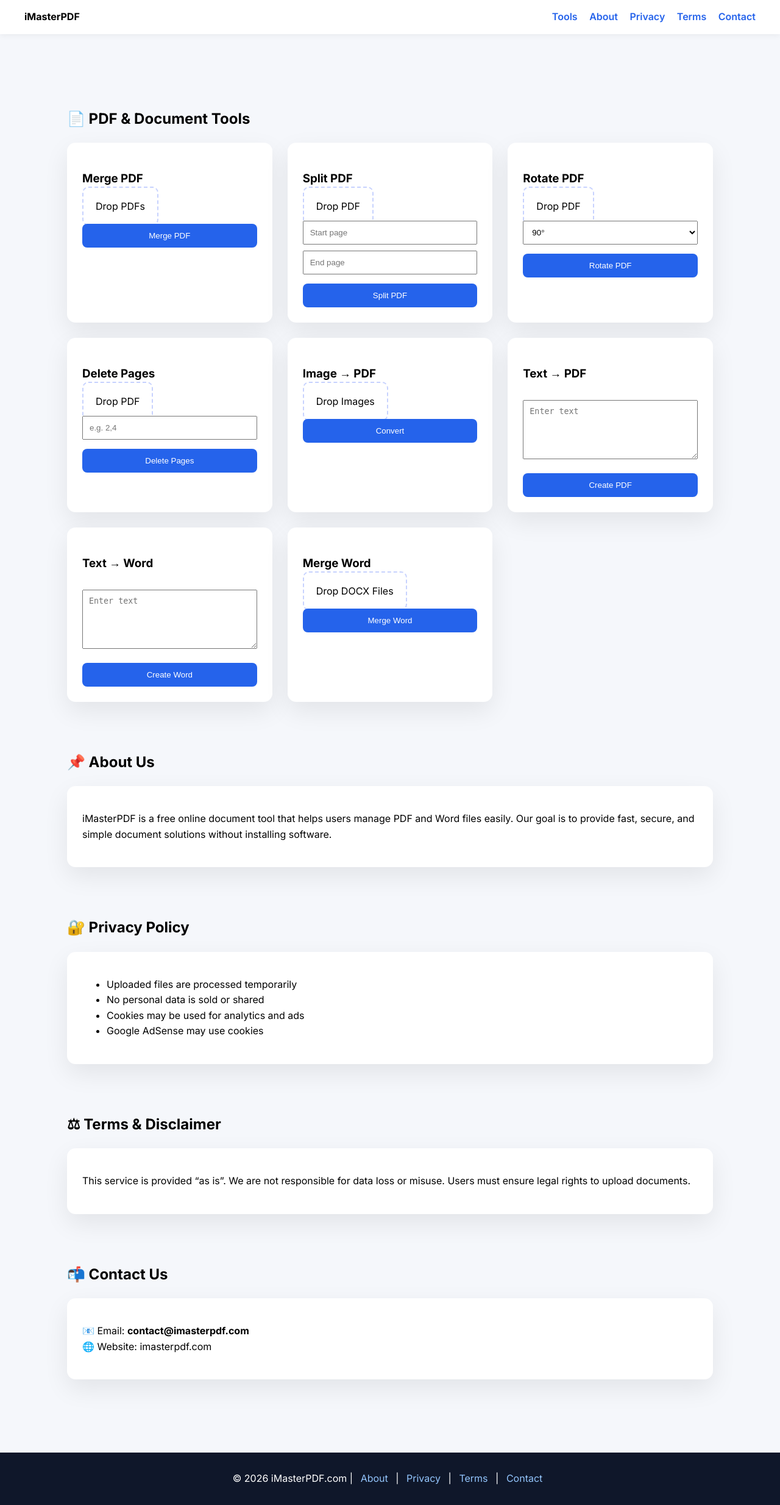
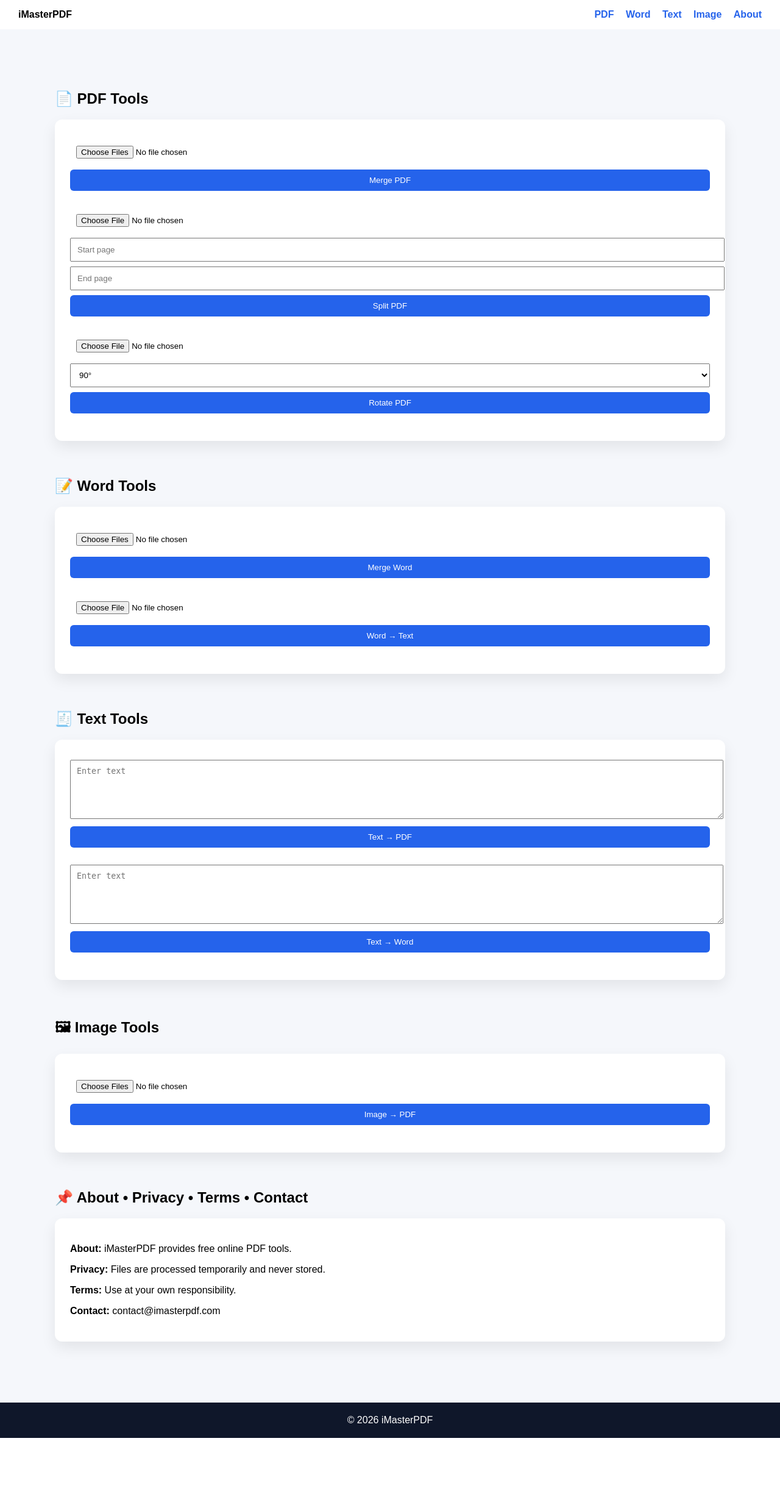
Before and after one commit to shahil0x/imasterpdf, a Flask app: page / in a window 1280 px wide. Shown: the whole page at 61% size. After the commit the page ends 2358 px from the top, so only its background shows below. Run offline with Flask 3, Linux system fonts and the light colour scheme.

Commit message:
Added PDF, Word, Text, Image tools + UI update

```diff
--- a/app.py
+++ b/app.py
@@ -1,18 +1,12 @@
-from flask import (
-    Flask, request, send_file, render_template,
-    abort, redirect, url_for, flash
-)
+from flask import Flask, request, send_file, render_template, abort
+import os, uuid
 
-import os, uuid
 from PyPDF2 import PdfMerger, PdfReader, PdfWriter
 from docx import Document
 from PIL import Image
 from reportlab.pdfgen import canvas
 
-# ---------------- APP SETUP ----------------
-
 app = Flask(__name__)
-app.secret_key = "imasterpdf_secret_key"
 
 BASE_DIR = os.path.dirname(os.path.abspath(__file__))
 UPLOAD = os.path.join(BASE_DIR, "uploads")
@@ -24,63 +18,34 @@ os.makedirs(OUTPUT, exist_ok=True)
 def uid(ext):
     return f"{uuid.uuid4().hex}.{ext}"
 
-def require_file(key="file"):
-    if key not in request.files or request.files[key].filename == "":
-        abort(400, "No file uploaded")
-
-# ---------------- PAGES (ADSENSE REQUIRED) ----------------
-
+# ---------------- HOME ----------------
 @app.route("/")
-def index():
+def home():
     return render_template("index.html")
 
-@app.route("/about")
-def about():
-    return render_template("about.html")
-
-@app.route("/privacy-policy")
-def privacy():
-    return render_template("privacy.html")
-
-@app.route("/terms")
-def terms():
-    return render_template("terms.html")
-
-@app.route("/contact", methods=["GET", "POST"])
-def contact():
-    if request.method == "POST":
-        flash("Thank you! We will contact you soon.", "success")
-        return redirect(url_for("contact"))
-    return render_template("contact.html")
-
 # ---------------- PDF TOOLS ----------------
-
 @app.route("/merge-pdf", methods=["POST"])
 def merge_pdf():
     files = request.files.getlist("files")
     if not files:
-        abort(400, "No files selected")
+        abort(400)
 
     merger = PdfMerger()
-
     for f in files:
-        if f.filename:
-            path = os.path.join(UPLOAD, uid("pdf"))
-            f.save(path)
-            merger.append(path)
+        path = os.path.join(UPLOAD, uid("pdf"))
+        f.save(path)
+        merger.append(path)
 
     out = os.path.join(OUTPUT, uid("pdf"))
     merger.write(out)
     merger.close()
-
     return send_file(out, as_attachment=True)
 
 @app.route("/split-pdf", methods=["POST"])
 def split_pdf():
-    require_file()
     f = request.files["file"]
+    reader = PdfReader(f)
 
-    reader = PdfReader(f)
     start = int(request.form.get("start", 1)) - 1
     end = int(request.form.get("end", len(reader.pages)))
 
@@ -96,10 +61,10 @@ def split_pdf():
 
 @app.route("/rotate-pdf", methods=["POST"])
 def rotate_pdf():
-    require_file()
+    f = request.files["file"]
     angle = int(request.form.get("angle", 90))
 
-    reader = PdfReader(request.files["file"])
+    reader = PdfReader(f)
     writer = PdfWriter()
 
     for p in reader.pages:
@@ -112,50 +77,19 @@ def rotate_pdf():
 
     return send_file(out, as_attachment=True)
 
-@app.route("/delete-pages", methods=["POST"])
-def delete_pages():
-    require_file()
-    pages = request.form.get("pages", "").strip()
-    if not pages:
-        abort(400, "No pages specified")
-
-    remove = {int(x) for x in pages.split(",") if x.isdigit()}
-
-    reader = PdfReader(request.files["file"])
-    writer = PdfWriter()
-
-    for i, page in enumerate(reader.pages):
-        if (i + 1) not in remove:
-            writer.add_page(page)
-
-    out = os.path.join(OUTPUT, uid("pdf"))
-    with open(out, "wb") as o:
-        writer.write(o)
-
-    return send_file(out, as_attachment=True)
-
-# ---------------- IMAGE TO PDF ----------------
-
+# ---------------- IMAGE ----------------
 @app.route("/image-to-pdf", methods=["POST"])
 def image_to_pdf():
     images = request.files.getlist("images")
-    if not images:
-        abort(400, "No images uploaded")
-
     imgs = [Image.open(i).convert("RGB") for i in images if i.filename]
-    if not imgs:
-        abort(400, "Invalid images")
 
     out = os.path.join(OUTPUT, uid("pdf"))
     imgs[0].save(out, save_all=True, append_images=imgs[1:])
-
     return send_file(out, as_attachment=True)
 
-# ---------------- WORD TOOLS ----------------
-
+# ---------------- WORD ----------------
 @app.route("/word-to-text", methods=["POST"])
 def word_to_text():
-    require_file()
     doc = Document(request.files["file"])
     text = "\n".join(p.text for p in doc.paragraphs)
 
@@ -168,9 +102,6 @@ def word_to_text():
 @app.route("/merge-word", methods=["POST"])
 def merge_word():
     files = request.files.getlist("files")
-    if not files:
-        abort(400, "No Word files uploaded")
-
     final = Document()
 
     for d in files:
@@ -180,21 +111,19 @@ def merge_word():
 
     out = os.path.join(OUTPUT, uid("docx"))
     final.save(out)
-
     return send_file(out, as_attachment=True)
 
-# ---------------- TEXT TO PDF ----------------
-
+# ---------------- TEXT ----------------
 @app.route("/text-to-pdf", methods=["POST"])
 def text_to_pdf():
     text = request.form.get("text", "").strip()
     if not text:
-        abort(400, "No text provided")
+        abort(400)
 
     out = os.path.join(OUTPUT, uid("pdf"))
     c = canvas.Canvas(out)
+    y = 800
 
-    y = 800
     for line in text.split("\n"):
         c.drawString(40, y, line)
         y -= 15
@@ -205,7 +134,20 @@ def text_to_pdf():
     c.save()
     return send_file(out, as_attachment=True)
 
+@app.route("/text-to-word", methods=["POST"])
+def text_to_word():
+    text = request.form.get("text", "").strip()
+    if not text:
+        abort(400)
+
+    doc = Document()
+    for line in text.split("\n"):
+        doc.add_paragraph(line)
+
+    out = os.path.join(OUTPUT, uid("docx"))
+    doc.save(out)
+    return send_file(out, as_attachment=True)
+
 # ---------------- RUN ----------------
-
 if __name__ == "__main__":
-    app.run(host="0.0.0.0", port=int(os.environ.get("PORT", 5000)))
+    app.run(host="0.0.0.0", port=5000)
--- a/templates/index.html
+++ b/templates/index.html
@@ -2,162 +2,55 @@
 <html lang="en">
 <head>
 <meta charset="UTF-8">
-<title>iMasterPDF – Free Online PDF & Document Tools</title>
+<title>iMasterPDF – Free Online PDF Tools</title>
 <meta name="viewport" content="width=device-width, initial-scale=1.0">
 
-<!-- SEO -->
-<meta name="description" content="iMasterPDF offers free online tools to merge, split, rotate, and convert PDFs, images, Word files, and text securely.">
-
-<link href="https://fonts.googleapis.com/css2?family=Inter:wght@400;600;700&display=swap" rel="stylesheet">
-
 <style>
-*{box-sizing:border-box}
-body{
-    margin:0;
-    font-family:Inter, sans-serif;
-    background:#f5f7fb;
-    line-height:1.6;
-}
-nav{
-    background:#fff;
-    padding:15px 40px;
-    display:flex;
-    justify-content:space-between;
-    align-items:center;
-    box-shadow:0 2px 10px rgba(0,0,0,.06);
-    position:sticky;
-    top:0;
-    z-index:100;
-}
-nav a{
-    margin-left:15px;
-    text-decoration:none;
-    color:#2563eb;
-    font-weight:600;
-}
-.container{max-width:1100px;margin:auto;padding:40px 20px}
-.grid{display:grid;grid-template-columns:repeat(auto-fit,minmax(260px,1fr));gap:25px}
-.card{
-    background:#fff;
-    padding:25px;
-    border-radius:14px;
-    box-shadow:0 15px 40px rgba(0,0,0,.08);
-}
-.drop{
-    border:2px dashed #c7d2fe;
-    padding:20px;
-    border-radius:10px;
-    cursor:pointer;
-    text-align:center;
-}
-input[type=file]{display:none}
-input, select, textarea{
-    width:100%;
-    padding:10px;
-    margin-top:10px;
-}
-.file-info{
-    margin-top:10px;
-    font-size:14px;
-    color:#2563eb;
-    display:none;
-}
-button{
-    width:100%;
-    margin-top:15px;
-    padding:12px;
-    background:#2563eb;
-    color:#fff;
-    border:none;
-    border-radius:8px;
-    cursor:pointer;
-}
-section{margin-top:80px}
-footer{
-    background:#0f172a;
-    color:#fff;
-    padding:30px;
-    text-align:center;
-    margin-top:80px;
-}
-footer a{
-    color:#93c5fd;
-    margin:0 8px;
-    text-decoration:none;
-}
+body{margin:0;font-family:Arial;background:#f5f7fb}
+nav{background:#fff;padding:15px 30px;display:flex;justify-content:space-between}
+nav a{margin-left:15px;text-decoration:none;color:#2563eb;font-weight:600}
+.container{max-width:1100px;margin:auto;padding:40px}
+section{margin-top:60px}
+.card{background:#fff;padding:25px;border-radius:12px;box-shadow:0 10px 25px rgba(0,0,0,.08)}
+form{margin-bottom:20px}
+input,textarea,select,button{width:100%;padding:10px;margin-top:8px}
+button{background:#2563eb;color:#fff;border:none;border-radius:6px}
+footer{background:#0f172a;color:#fff;text-align:center;padding:20px;margin-top:60px}
 </style>
-
-<script>
-function showFile(input, infoId){
-    const info = document.getElementById(infoId);
-    if(input.files.length > 0){
-        const f = input.files[0];
-        const size = (f.size / 1024 / 1024).toFixed(2);
-        info.innerHTML = `📄 ${f.name} (${size} MB)<br>✅ File loaded`;
-        info.style.display = "block";
-    }
-}
-</script>
 </head>
 
 <body>
 
 <nav>
-  <b>iMasterPDF</b>
-  <div>
-    <a href="#tools">Tools</a>
-    <a href="#about">About</a>
-    <a href="#privacy">Privacy</a>
-    <a href="#terms">Terms</a>
-    <a href="#contact">Contact</a>
-  </div>
+<b>iMasterPDF</b>
+<div>
+<a href="#pdf">PDF</a>
+<a href="#word">Word</a>
+<a href="#text">Text</a>
+<a href="#image">Image</a>
+<a href="#about">About</a>
+</div>
 </nav>
 
 <div class="container">
 
-<!-- TOOLS -->
-<section id="tools">
-<h2>📄 PDF & Document Tools</h2>
-
-<div class="grid">
-
-<!-- MERGE PDF -->
+<section id="pdf">
+<h2>📄 PDF Tools</h2>
 <div class="card">
-<h3>Merge PDF</h3>
 <form action="/merge-pdf" method="post" enctype="multipart/form-data">
-<label class="drop">
-Drop PDFs
-<input type="file" name="files" multiple onchange="showFile(this,'m1')">
-</label>
-<div class="file-info" id="m1"></div>
+<input type="file" name="files" multiple required>
 <button>Merge PDF</button>
 </form>
-</div>
 
-<!-- SPLIT PDF -->
-<div class="card">
-<h3>Split PDF</h3>
 <form action="/split-pdf" method="post" enctype="multipart/form-data">
-<label class="drop">
-Drop PDF
-<input type="file" name="file" onchange="showFile(this,'s1')">
-</label>
-<div class="file-info" id="s1"></div>
+<input type="file" name="file" required>
 <input name="start" placeholder="Start page">
 <input name="end" placeholder="End page">
 <button>Split PDF</button>
 </form>
-</div>
 
-<!-- ROTATE PDF -->
-<div class="card">
-<h3>Rotate PDF</h3>
 <form action="/rotate-pdf" method="post" enctype="multipart/form-data">
-<label class="drop">
-Drop PDF
-<input type="file" name="file" onchange="showFile(this,'r1')">
-</label>
-<div class="file-info" id="r1"></div>
+<input type="file" name="file" required>
 <select name="angle">
 <option value="90">90°</option>
 <option value="180">180°</option>
@@ -166,122 +59,62 @@ Drop PDF
 <button>Rotate PDF</button>
 </form>
 </div>
+</section>
 
-<!-- DELETE PAGES -->
+<section id="word">
+<h2>📝 Word Tools</h2>
 <div class="card">
-<h3>Delete Pages</h3>
-<form action="/delete-pages" method="post" enctype="multipart/form-data">
-<label class="drop">
-Drop PDF
-<input type="file" name="file" onchange="showFile(this,'d1')">
-</label>
-<div class="file-info" id="d1"></div>
-<input name="pages" placeholder="e.g. 2,4">
-<button>Delete Pages</button>
-</form>
-</div>
-
-<!-- IMAGE TO PDF -->
-<div class="card">
-<h3>Image → PDF</h3>
-<form action="/image-to-pdf" method="post" enctype="multipart/form-data">
-<label class="drop">
-Drop Images
-<input type="file" name="images" multiple onchange="showFile(this,'i1')">
-</label>
-<div class="file-info" id="i1"></div>
-<button>Convert</button>
-</form>
-</div>
-
-<!-- TEXT TO PDF -->
-<div class="card">
-<h3>Text → PDF</h3>
-<form action="/text-to-pdf" method="post">
-<textarea name="text" rows="5" placeholder="Enter text"></textarea>
-<button>Create PDF</button>
-</form>
-</div>
-
-<!-- TEXT TO WORD -->
-<div class="card">
-<h3>Text → Word</h3>
-<form action="/text-to-word" method="post">
-<textarea name="text" rows="5" placeholder="Enter text"></textarea>
-<button>Create Word</button>
-</form>
-</div>
-
-<!-- MERGE WORD -->
-<div class="card">
-<h3>Merge Word</h3>
 <form action="/merge-word" method="post" enctype="multipart/form-data">
-<label class="drop">
-Drop DOCX Files
-<input type="file" name="files" multiple onchange="showFile(this,'w1')">
-</label>
-<div class="file-info" id="w1"></div>
+<input type="file" name="files" multiple required>
 <button>Merge Word</button>
 </form>
-</div>
 
+<form action="/word-to-text" method="post" enctype="multipart/form-data">
+<input type="file" name="file" required>
+<button>Word → Text</button>
+</form>
 </div>
 </section>
 
-<!-- ABOUT -->
-<section id="about">
-<h2>📌 About Us</h2>
+<section id="text">
+<h2>🧾 Text Tools</h2>
 <div class="card">
-<p>
-iMasterPDF is a free online document tool that helps users manage PDF and Word files easily.
-Our goal is to provide fast, secure, and simple document solutions without installing software.
-</p>
+<form action="/text-to-pdf" method="post">
+<textarea name="text" rows="5" placeholder="Enter text" required></textarea>
+<button>Text → PDF</button>
+</form>
+
+<form action="/text-to-word" method="post">
+<textarea name="text" rows="5" placeholder="Enter text" required></textarea>
+<button>Text → Word</button>
+</form>
 </div>
 </section>
 
-<!-- PRIVACY -->
-<section id="privacy">
-<h2>🔐 Privacy Policy</h2>
+<section id="image">
+<h2>🖼 Image Tools</h2>
 <div class="card">
-<ul>
-<li>Uploaded files are processed temporarily</li>
-<li>No personal data is sold or shared</li>
-<li>Cookies may be used for analytics and ads</li>
-<li>Google AdSense may use cookies</li>
-</ul>
+<form action="/image-to-pdf" method="post" enctype="multipart/form-data">
+<input type="file" name="images" multiple required>
+<button>Image → PDF</button>
+</form>
 </div>
 </section>
 
-<!-- TERMS -->
-<section id="terms">
-<h2>⚖ Terms & Disclaimer</h2>
+<section id="about">
+<h2>📌 About • Privacy • Terms • Contact</h2>
 <div class="card">
-<p>
-This service is provided “as is”. We are not responsible for data loss or misuse.
-Users must ensure legal rights to upload documents.
-</p>
-</div>
-</section>
-
-<!-- CONTACT -->
-<section id="contact">
-<h2>📬 Contact Us</h2>
-<div class="card">
-<p>
-📧 Email: <b>contact@imasterpdf.com</b><br>
-🌐 Website: imasterpdf.com
-</p>
+<p><b>About:</b> iMasterPDF provides free online PDF tools.</p>
+<p><b>Privacy:</b> Files are processed temporarily and never stored.</p>
+<p><b>Terms:</b> Use at your own responsibility.</p>
+<p><b>Contact:</b> contact@imasterpdf.com</p>
 </div>
 </section>
 
 </div>
 
 <footer>
-© 2026 iMasterPDF.com |
-<a href="#about">About</a> |
-<a href="#privacy">Privacy</a> |
-<a href="#terms">Terms</a> |
-<a href="#contact">Contact</a>
+© 2026 iMasterPDF
 </footer>
 
 </body>
```
